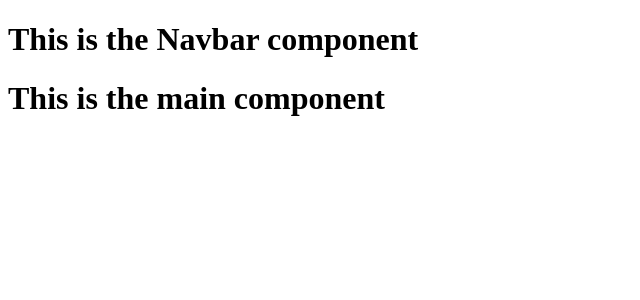
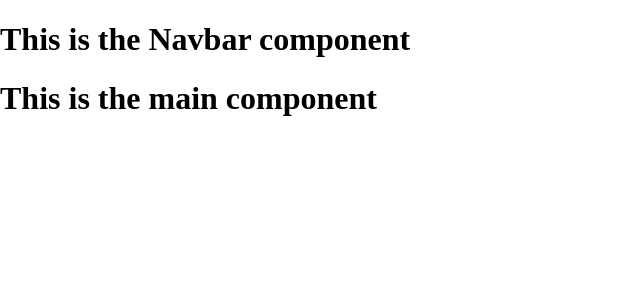
Before and after one commit to dscardona/react-basic, a React (Vite) app: page / in a window 1280 px wide. Shown: the top 300 px of the page, without its empty margins (0-640 px from the left). Built offline with nearby package versions, Linux system fonts and the light colour scheme.

Commit message:
Make margin 0 and modify box-sizing

```diff
--- a/style.css
+++ b/style.css
@@ -0,0 +1,7 @@
+* {
+    box-sizing: border-box;
+}
+
+body {
+    margin: 0;
+}
```
